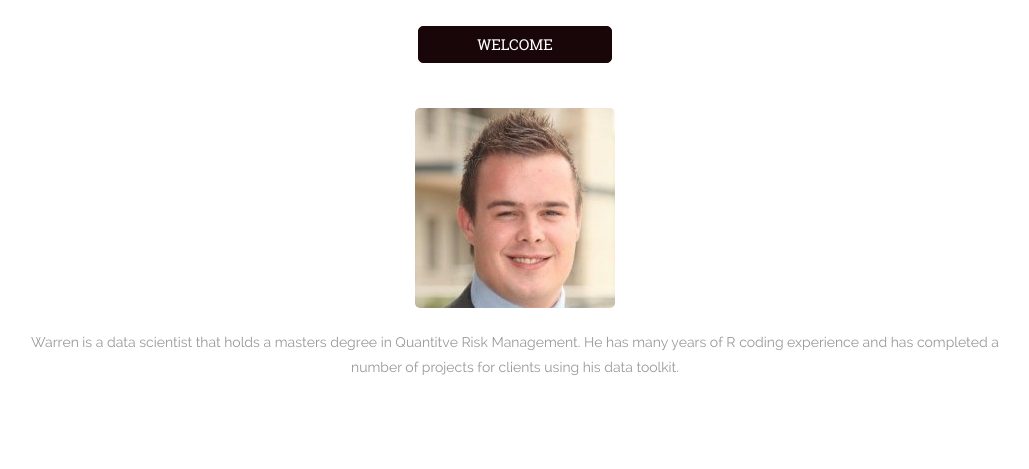
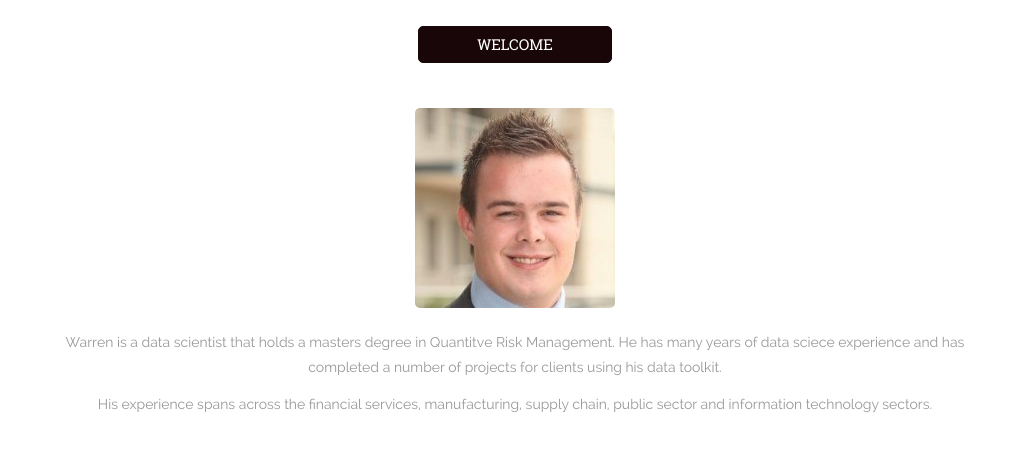
Before and after one commit to WaWatahR/wawatahr.github.io, a plain HTML site: page about.html in a window 1280 px wide. Shown: the part 791-1260 px from the top of the page, without its empty margins (125-1154 px from the left). Drawn offline with Linux system fonts and the light colour scheme.

Commit message:
Updated About page

```diff
--- a/about.html
+++ b/about.html
@@ -109,7 +109,9 @@ Smartphone Compatible web template, free webdesigns for Nokia, Samsung, LG, Sony
 				<h3>WELCOME</h3>
 				<div class="welcome-bottom">
 					<img src="images/warren.jpg" alt=""/>
-					<p>Warren is a data scientist that holds a masters degree in Quantitve Risk Management. He has many years of R coding experience and has completed a number of projects for clients using his data toolkit.</p>				</div>
+					<p>Warren is a data scientist that holds a masters degree in Quantitve Risk Management. He has many years of data sciece experience and has completed a number of projects for clients using his data toolkit.</p>
+					<p>His experience spans across the financial services, manufacturing, supply chain, public sector and information technology sectors.</p>
+				</div>
 			</div>
 		</div>
 	</div>
```
